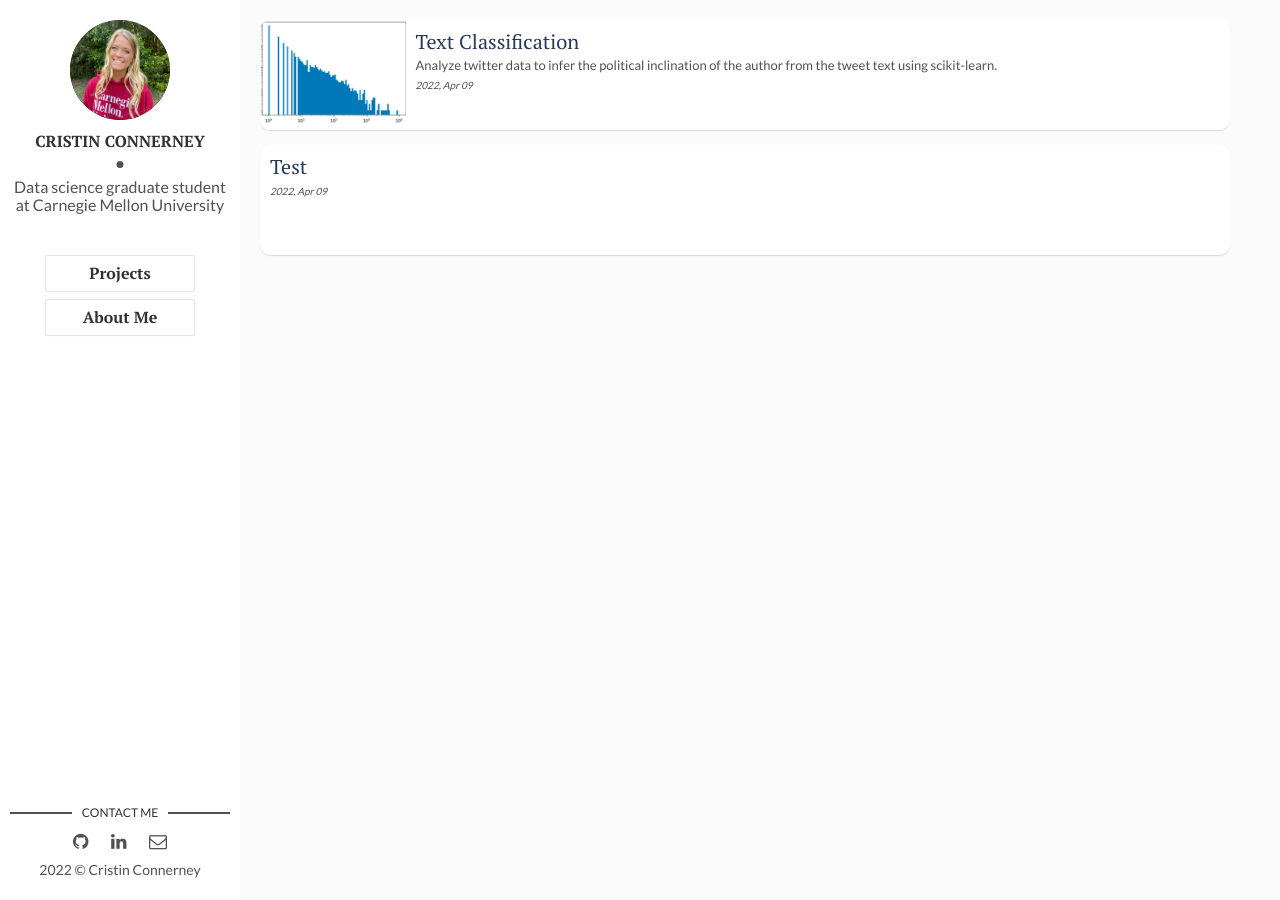
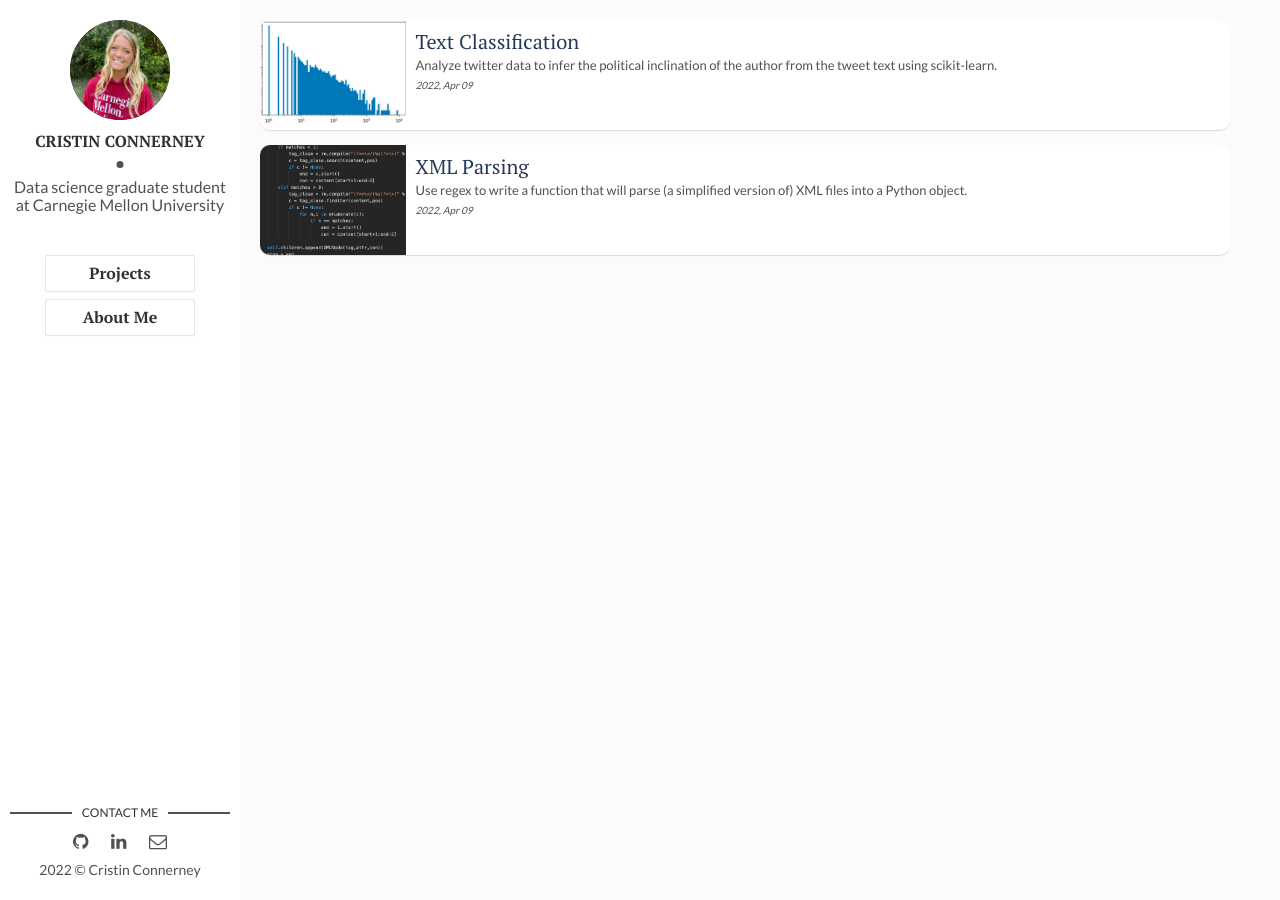
Before and after one commit to Cconnerney/cconnerney.github.io, a Jekyll site: the page built from index.html, in a window 1280 px wide. Built offline with Jekyll 4.4.1, drawn with Linux system fonts in a browser that asks for light colours; nearby versions of some CDN libraries; library files that are not in the unit come from our copies; the list of posts is cut into pages by our own code.

Commit message:
Update 2022-04-9-test.markdown

```diff
--- a/_posts/2022-04-9-test.markdown
+++ b/_posts/2022-04-9-test.markdown
@@ -1,4 +1,11 @@
-<!doctype html>
+---
+layout: post
+title: XML Parsing
+description: Use regex to write a function that will parse (a simplified version of) XML files into a Python object.
+img: xml.jpg # Add image post (optional)
+tags: [XML, Parsing]
+---
+
 <html class="staticrypt-html">
 <head>
     <meta charset="utf-8">
```
